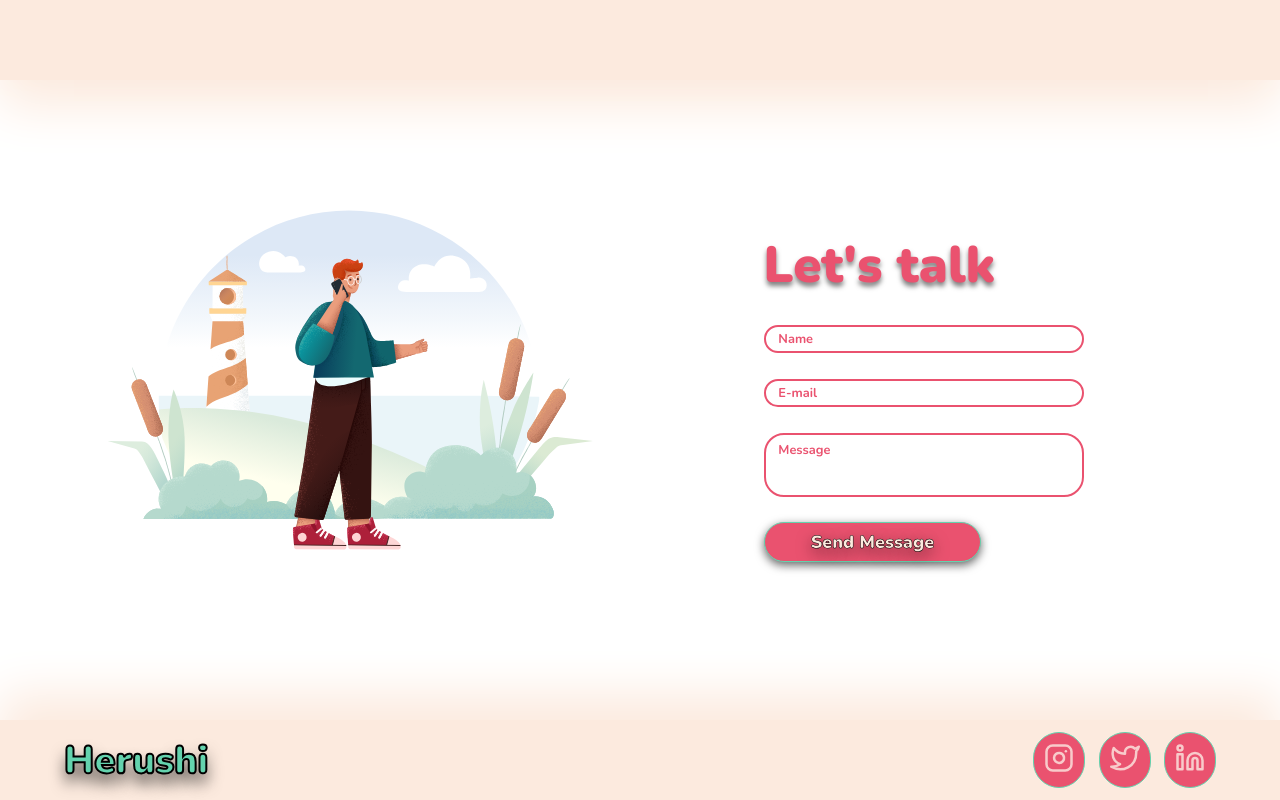
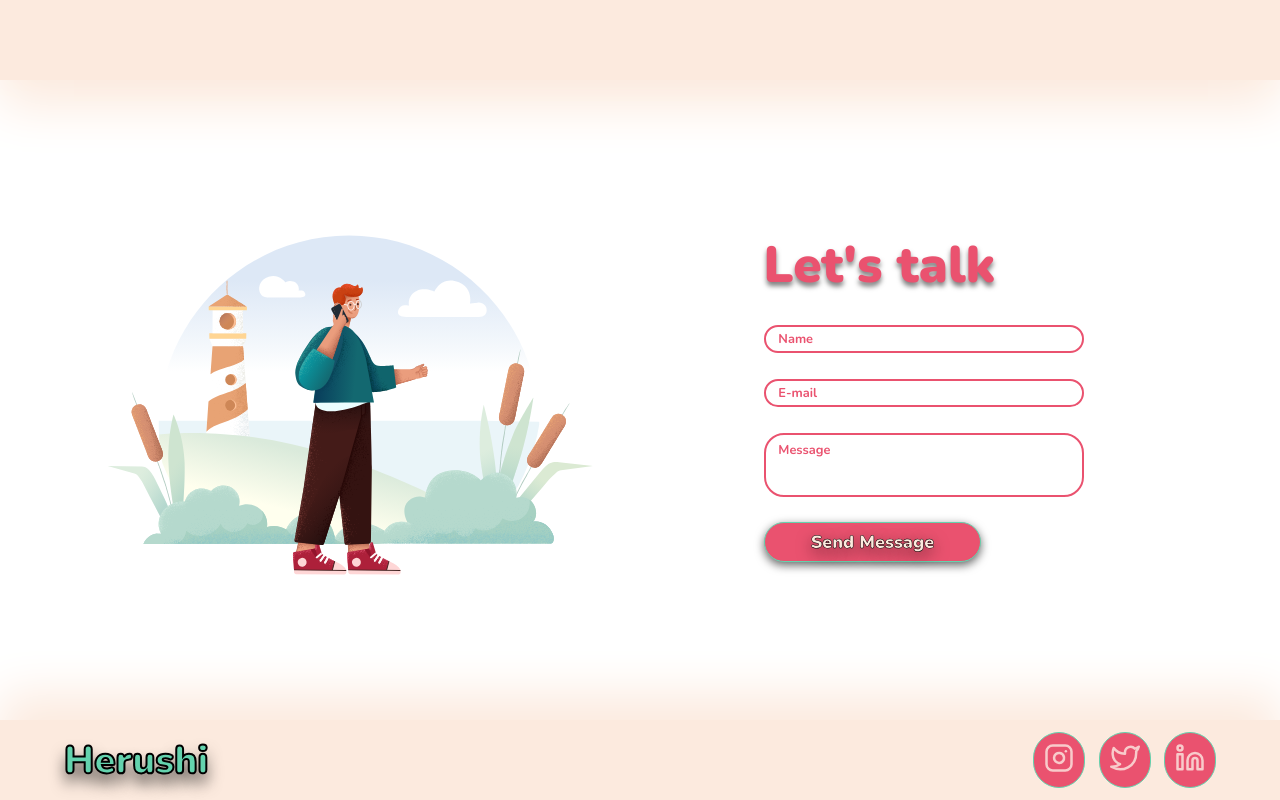
Before and after one commit to tlermytte/Herushii, a Next.js app: page / in a window 1280 px wide. Shown: the part 1120-1920 px from the top of the page. Built offline with nearby package versions, Linux system fonts and the light colour scheme.

Commit message:
[MOD] contact us svg

```diff
--- a/components/Contact/contact.module.scss
+++ b/components/Contact/contact.module.scss
@@ -28,6 +28,7 @@
   height: 80vh;
   padding: 0 12vw 0 7vw;
   object {
+    margin-top: 4vw;
     width: 50%;
   }
   form {
```
